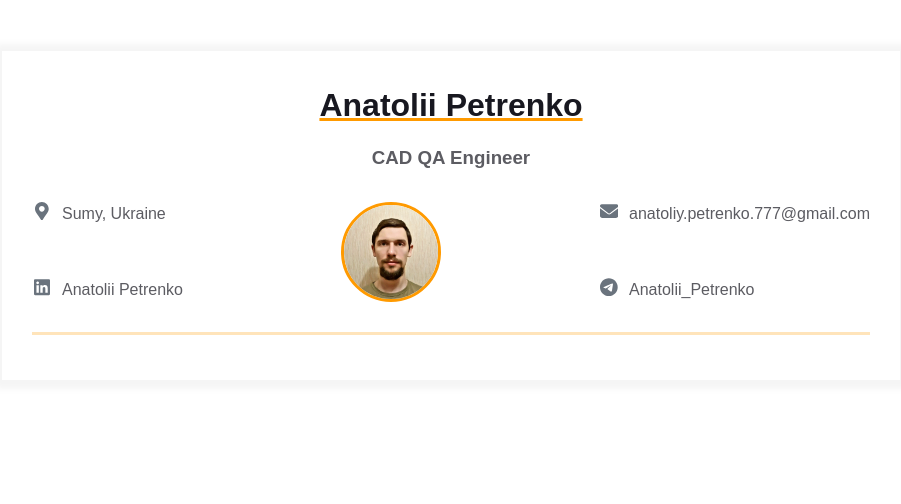
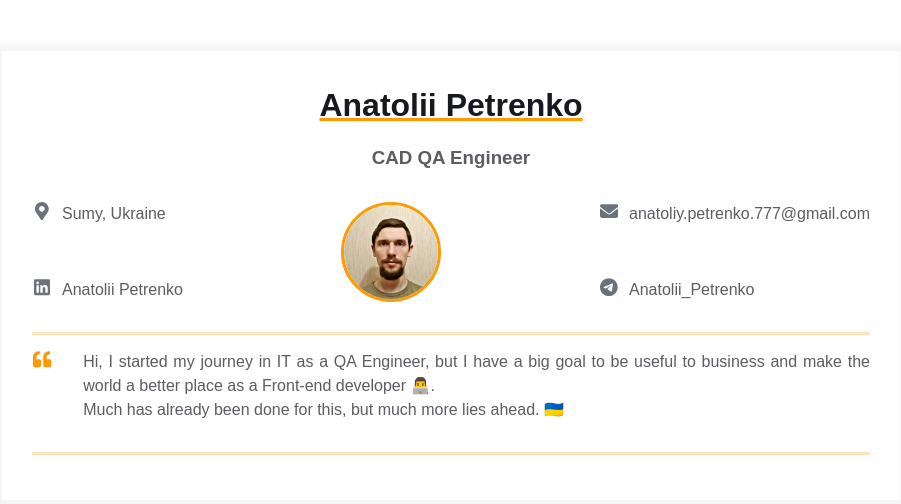
Before and after one commit to AnatoliiCoder/homepage, a plain HTML site: page index.html in a window 1280 px wide. Shown: the whole page, without its empty margins (189-1090 px from the left). Drawn offline with Linux system fonts and the light colour scheme.

Commit message:
Added intro block

```diff
--- a/index.html
+++ b/index.html
@@ -101,6 +101,31 @@
             </div>
           </div>
         </div>
+        <div class="container">
+          <div class="resume__block">
+            <div class="intro">
+              <div class="intro__icon-wrapper">
+                <svg
+                  class="intro__icon"
+                  xmlns="http://www.w3.org/2000/svg"
+                  viewBox="0 0 512 512"
+                >
+                  <path
+                    d="M464 256h-80v-64c0-35.3 28.7-64 64-64h8c13.3 0 24-10.7 24-24V56c0-13.3-10.7-24-24-24h-8c-88.4 0-160 71.6-160 160v240c0 26.5 21.5 48 48 48h128c26.5 0 48-21.5 48-48V304c0-26.5-21.5-48-48-48zm-288 0H96v-64c0-35.3 28.7-64 64-64h8c13.3 0 24-10.7 24-24V56c0-13.3-10.7-24-24-24h-8C71.6 32 0 103.6 0 192v240c0 26.5 21.5 48 48 48h128c26.5 0 48-21.5 48-48V304c0-26.5-21.5-48-48-48z"
+                  ></path>
+                </svg>
+              </div>
+              <p class="intro_text">
+                Hi, I started my journey in IT as a QA Engineer, but I have a
+                big goal to be useful to business and make the world a better
+                place as a Front-end developer 👨‍💻.
+                <br />
+                Much has already been done for this, but much more lies ahead.
+                🇺🇦
+              </p>
+            </div>
+          </div>
+        </div>
       </div>
     </main>
   </body>
```
